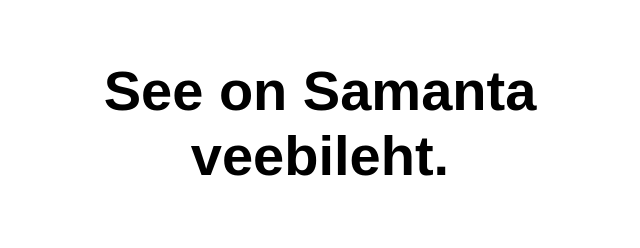
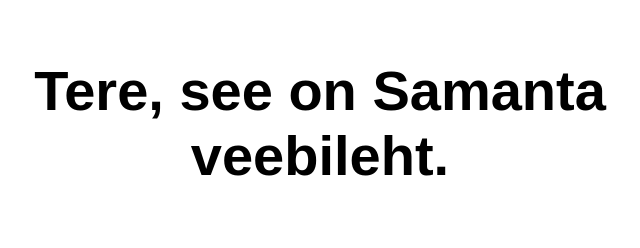
Before and after one commit to SamantaSuitsik/ut2024azapp, a website: page src/index.html in a window 1280 px wide. Shown: the whole page, without its empty margins (320-960 px from the left). Drawn offline with Linux system fonts and the light colour scheme.

Commit message:
Update index.html

```diff
--- a/src/index.html
+++ b/src/index.html
@@ -10,7 +10,7 @@
 
 <body>
   <main>
-    <h1>See on Samanta veebileht.</h1>
+    <h1>Tere, see on Samanta veebileht.</h1>
   </main>
 </body>
 
```
